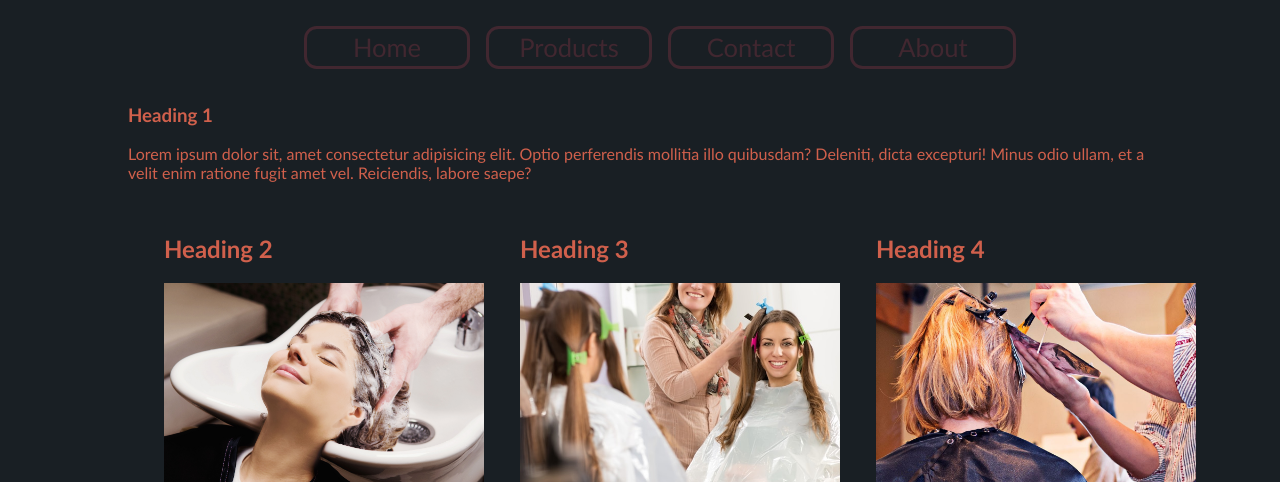
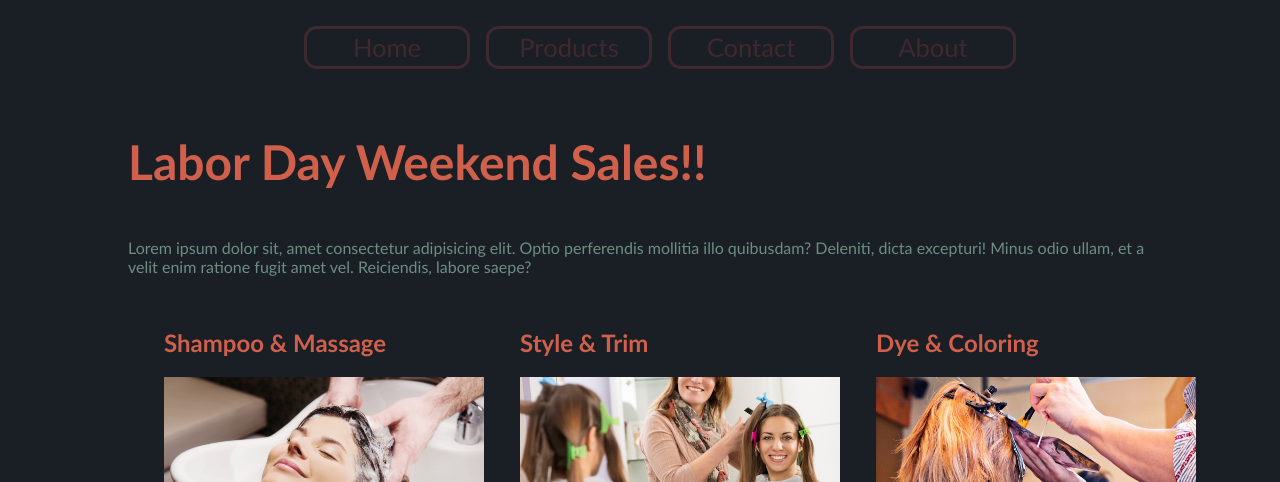
Before and after one commit to Ltaylr/HairDayRepo, a plain HTML site: page index.html in a window 1280 px wide. Shown: the part 318-800 px from the top of the page. Drawn offline with Linux system fonts and the light colour scheme.

Commit message:
worked on colors

```diff
--- a/css/styles.css
+++ b/css/styles.css
@@ -13,6 +13,9 @@ a{
     min-width: 10rem;
     line-height: 2.3rem;
 
+}
+h1{
+    font-size: 3rem;
 }
 nav a:link, a:visited{
     background-color: none;
@@ -65,6 +68,7 @@ footer{
 }
 footer div{
     flex: 1;
+    color:rgb(110, 141, 131);
 }
 .footer-img{
     width: 9rem;
@@ -81,6 +85,9 @@ article{
 article img{
     width: 20rem;
 
+}
+article p{
+    color:rgb(110, 141, 131);
 }
 #main
 {
--- a/index.html
+++ b/index.html
@@ -20,23 +20,23 @@
         <main class="main-container">
             <section id="top">
                 <article id="heading-ar">
-                    <h1>Heading 1</h1>
+                    <h1>Labor Day Weekend Sales!!</h1>
                     <p>Lorem ipsum dolor sit, amet consectetur adipisicing elit. Optio perferendis mollitia illo quibusdam? Deleniti, dicta excepturi! Minus odio ullam, et a velit enim ratione fugit amet vel. Reiciendis, labore saepe?</p>
                 </article>
             </section>
             <section id="main">
                 <article id="ar1">
-                    <h2>Heading 2</h2>
+                    <h2>Shampoo & Massage</h2>
                     <img src="images/young-woman-getting-hair-shampooed-at-salon.jpg">
                     <p>Lorem ipsum dolor sit, amet consectetur adipisicing elit. Optio perferendis mollitia illo quibusdam? Deleniti, dicta excepturi! Minus odio ullam, et a velit enim ratione fugit amet vel. Reiciendis, labore saepe?</p>
                 </article>
                 <article id="ar2">
-                    <h2>Heading 3</h2>
+                    <h2>Style & Trim</h2>
                     <img src="images/smiling-young-woman-hairdressing.jpg">
                     <p>Lorem ipsum dolor sit, amet consectetur adipisicing elit. Optio perferendis mollitia illo quibusdam? Deleniti, dicta excepturi! Minus odio ullam, et a velit enim ratione fugit amet vel. Reiciendis, labore saepe?</p>
                 </article>
                 <article id="ar2">
-                    <h2>Heading 4</h2>
+                    <h2>Dye & Coloring</h2>
                     <img src="images/hair-dye.jpg">
                     <p>Lorem ipsum dolor sit, amet consectetur adipisicing elit. Optio perferendis mollitia illo quibusdam? Deleniti, dicta excepturi! Minus odio ullam, et a velit enim ratione fugit amet vel. Reiciendis, labore saepe?</p>
                 </article>
```
